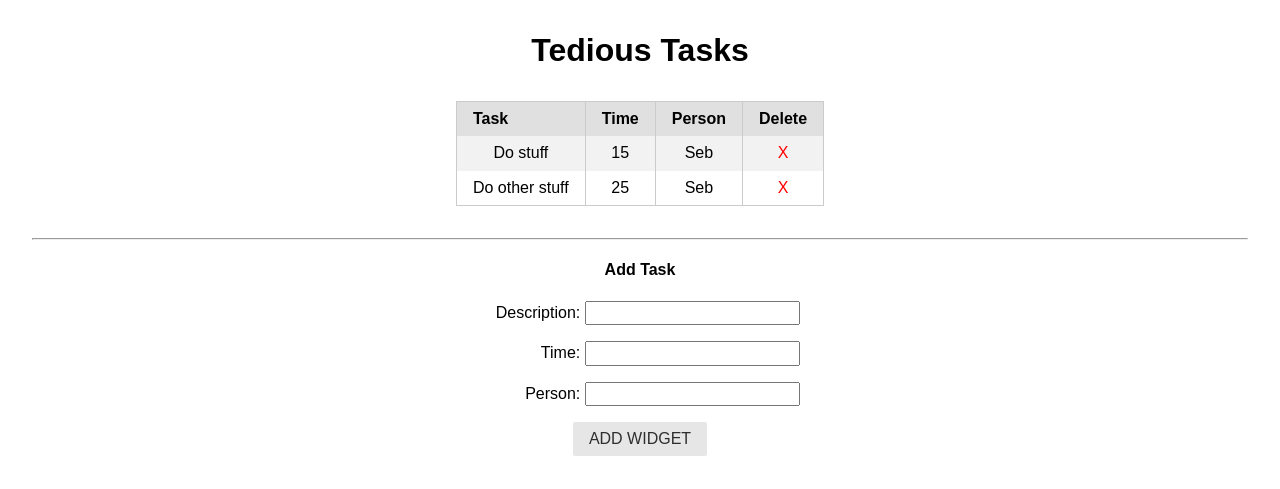
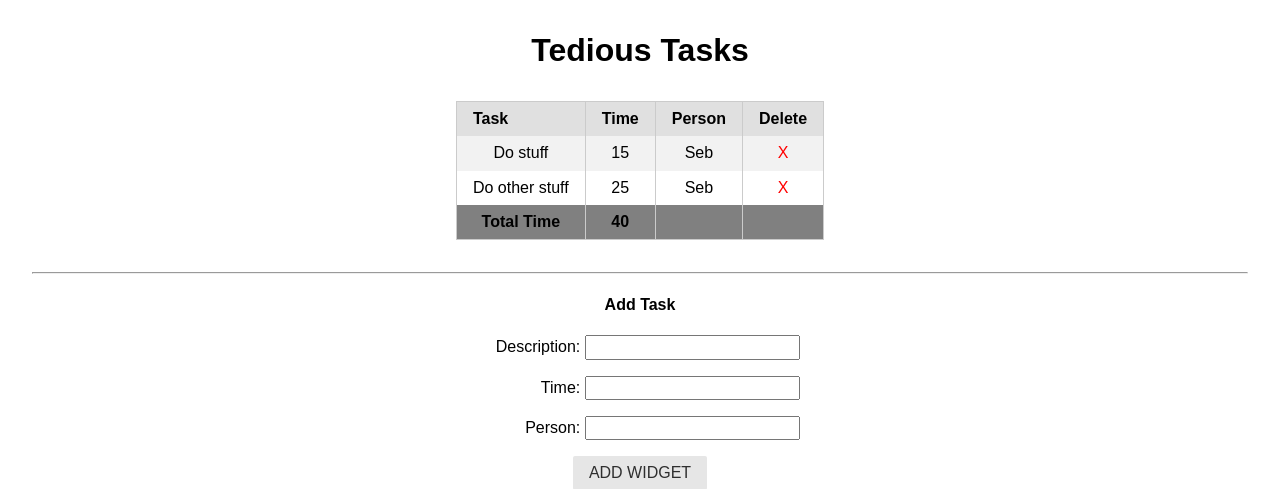
Before and after one commit to conspop/unit-3-assessment, a Django app: page / in a window 1280 px wide. Shown: the top 489 px of the page. Run offline with Django 3.2, Linux system fonts and the light colour scheme; data comes from the database, SQL or seed files in the repository; both versions use the stored data as it was after the commit; some libraries are stand-ins or nearby versions.

Commit message:
complete bonus

```diff
--- a/main/static/css/style.css
+++ b/main/static/css/style.css
@@ -17,3 +17,7 @@ table a {
   color: red;
   text-decoration: none;
 }
+
+tfoot {
+  background-color: grey;
+}
--- a/main/templates/index.html
+++ b/main/templates/index.html
@@ -32,6 +32,14 @@
           <td> <a href="/delete_task/{{ task.id }}">X</a></td>
         </tr>
       {% endfor %}
+      <tfoot>
+        <tr>
+          <th>Total Time</th>
+          <th>{{ total_time.time__sum }}</th>
+          <th></th>
+          <th></th>
+        </tr>
+      </tfoot>
     </table>
   {% endif %}
   <hr>
--- a/main/urls.py
+++ b/main/urls.py
@@ -4,5 +4,5 @@ from . import views
 
 urlpatterns = [
     path('', views.index, name='index'),
-    path('delete_task/<int:task_id>', views.delete_task, name='delete_task')
+    path('delete_task/<int:task_id>', views.delete_task, name='delete_task'),
 ]
--- a/main/views.py
+++ b/main/views.py
@@ -2,9 +2,11 @@ from django.shortcuts import render, redirect
 from django.http import HttpResponseRedirect
 from .models import Task
 from .forms import TaskForm
+from django.db.models import Sum
 
 def index(request):
   tasks = Task.objects.all()
+  total_time = tasks.aggregate(Sum('time'))
   if request.method == 'POST':
     form = TaskForm(request.POST)
     if form.is_valid():
@@ -12,7 +14,7 @@ def index(request):
       return HttpResponseRedirect('/')
   else:
     form = TaskForm()
-  return render(request, 'index.html', {'form':form, 'tasks':tasks })
+  return render(request, 'index.html', {'form':form, 'tasks':tasks, 'total_time': total_time })
 
 def delete_task(request, task_id):
   Task.objects.get(pk=task_id).delete()
```
Also changed, not shown: db.sqlite3.
